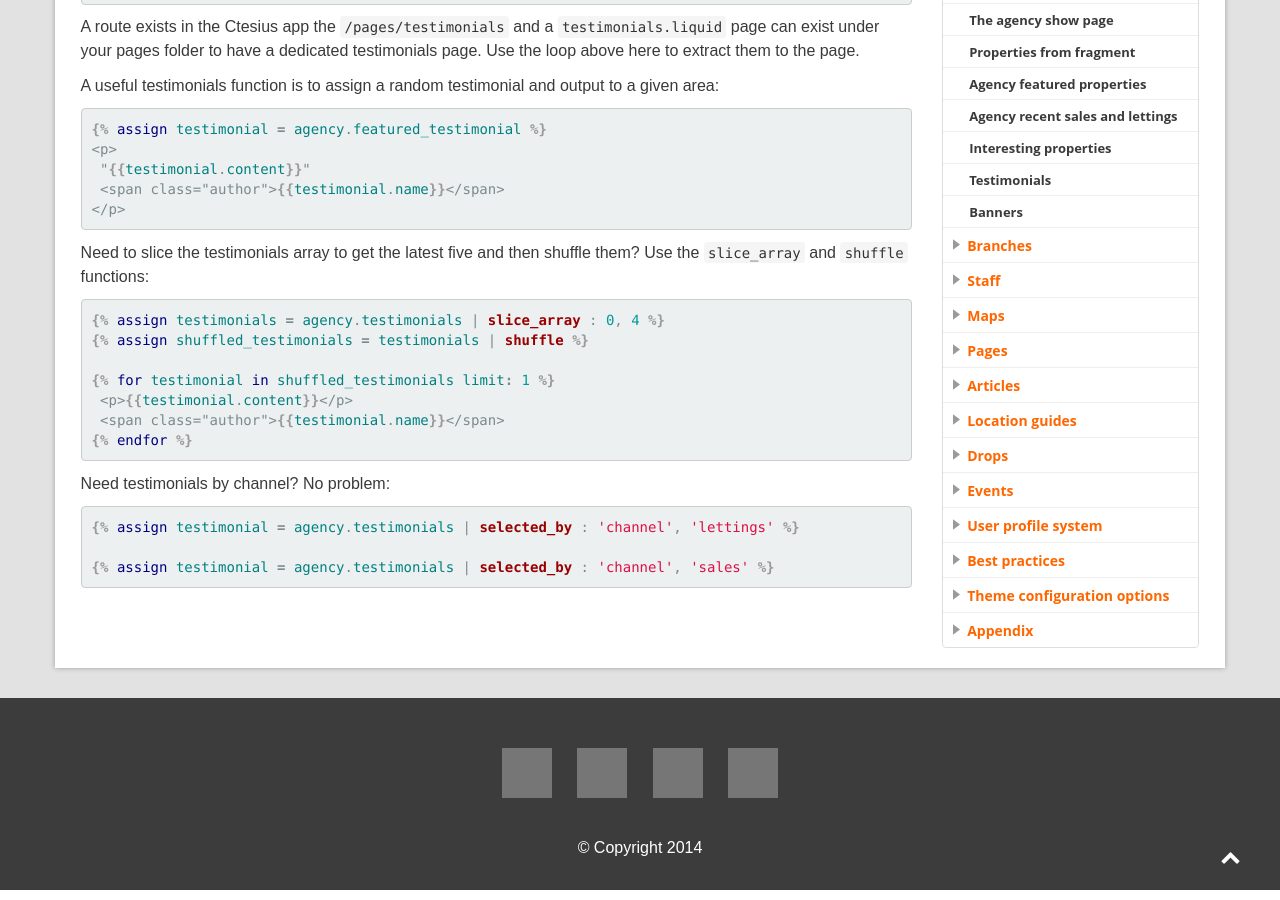
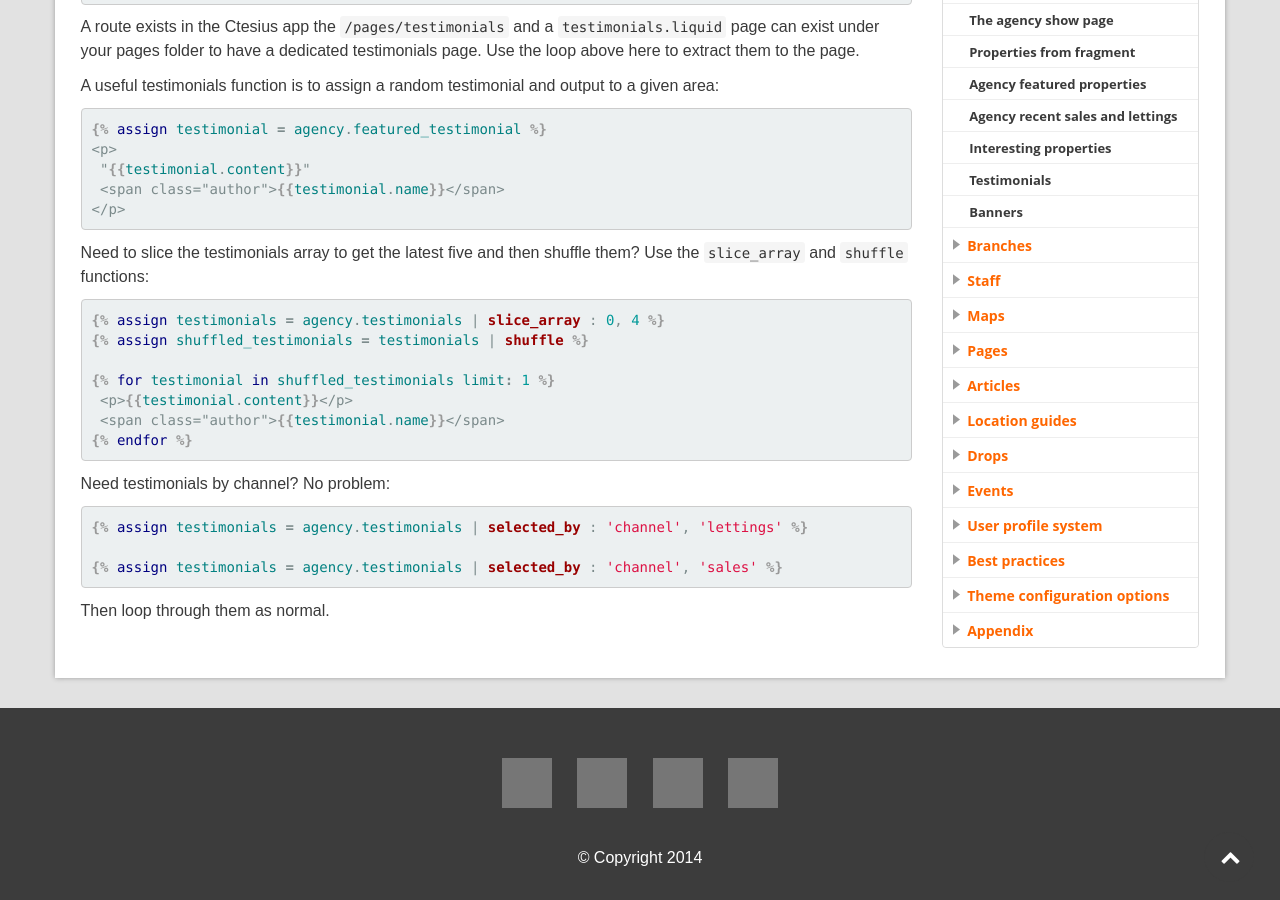
Before and after one commit to homeflow/homeflow.github.io, a Jekyll site: the page built from _posts/agencies/2014-01-07-testimonials.md, in a window 1280 px wide and 900 px high, scrolled down 614 px, cut to the strip 0-900 px from the top of the window. Built offline with Jekyll 4.4.1, drawn with Linux system fonts in a browser that asks for light colours; grey boxes are pictures that could not be loaded.

Commit message:
Need to loop these

```diff
--- a/_posts/agencies/2014-01-07-testimonials.md
+++ b/_posts/agencies/2014-01-07-testimonials.md
@@ -49,8 +49,10 @@ Need testimonials by channel? No problem:
 
 {% highlight liquid %}
 {% raw %}
-{% assign testimonial = agency.testimonials | selected_by : 'channel', 'lettings' %}
+{% assign testimonials = agency.testimonials | selected_by : 'channel', 'lettings' %}
 
-{% assign testimonial = agency.testimonials | selected_by : 'channel', 'sales' %}
+{% assign testimonials = agency.testimonials | selected_by : 'channel', 'sales' %}
 {% endraw %}
 {% endhighlight %}
+
+Then loop through them as normal.
```
Also changed, not shown: _posts/cms-pages/2015-05-28-alternative-layouts.md (+1 -1 lines).
